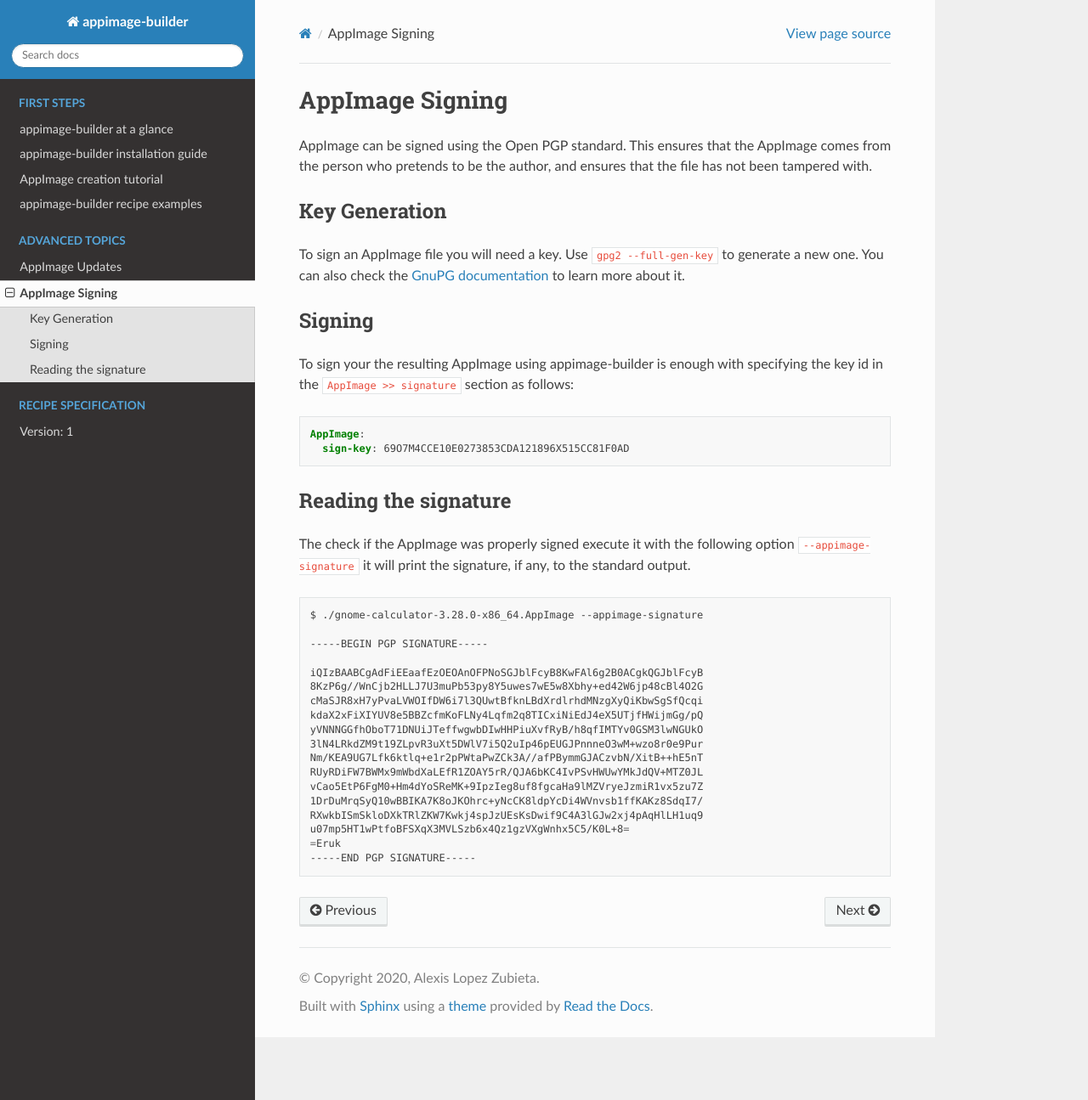
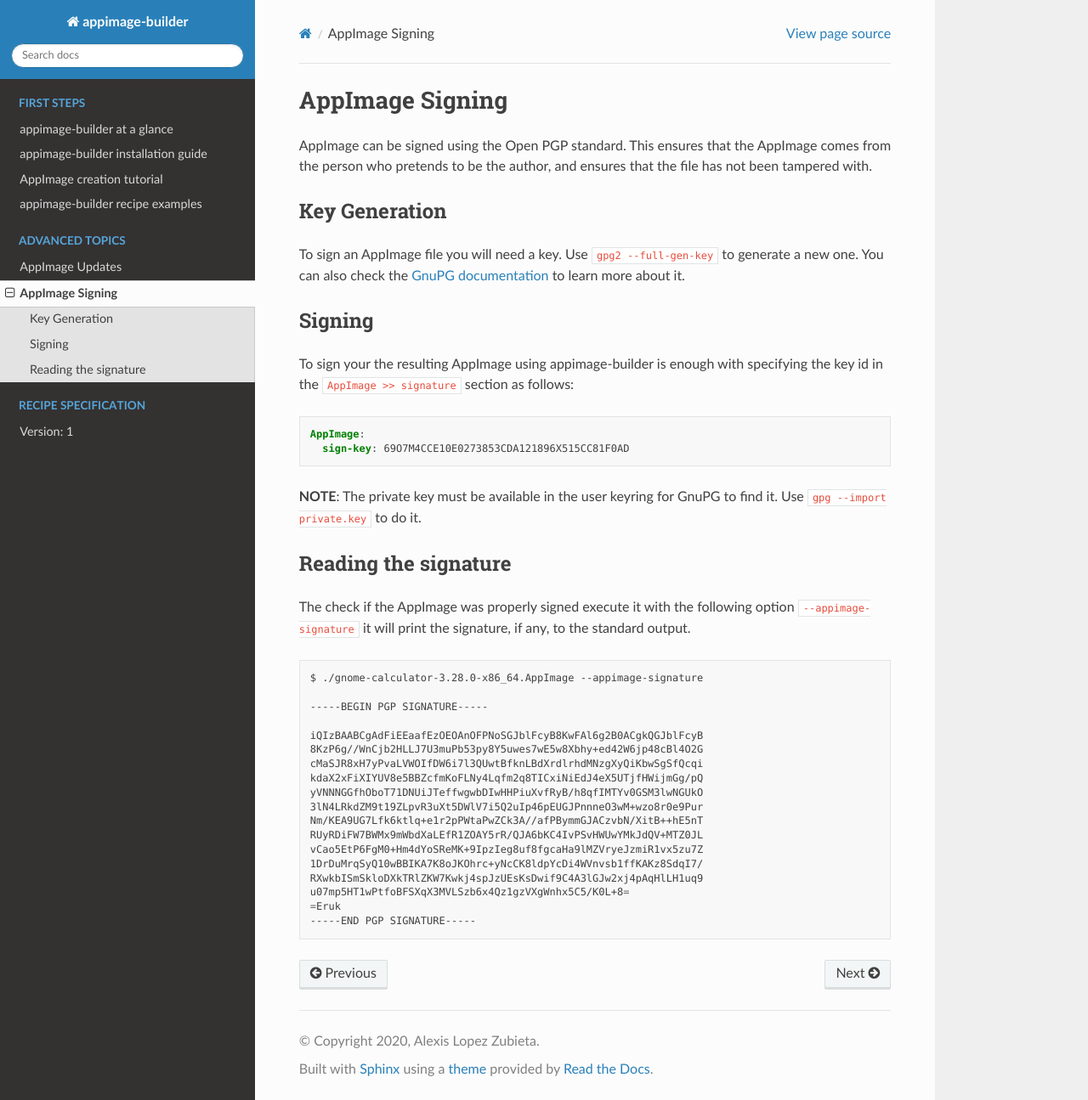
Before and after one commit to AppImageCrafters/appimage-builder-docs, a Sphinx documentation site: the page built from source/advanced/signing.rst, in a window 1280 px wide and 1295 px high. Shown: the whole window at 85% size. Built offline with Sphinx 7.4.7 and the Read the Docs theme 2.0.0, drawn with Linux system fonts in a browser that asks for light colours.

Commit message:
add note of importing private keys

```diff
--- a/source/advanced/signing.rst
+++ b/source/advanced/signing.rst
@@ -29,6 +29,9 @@ To sign your the resulting AppImage using appimage-builder is enough with specif
     AppImage:
       sign-key: 69O7M4CCE10E0273853CDA121896X515CC81F0AD
 
+**NOTE**: The private key must be available in the user keyring for GnuPG to find it.
+Use ``gpg --import private.key`` to do it.
+
 =====================
 Reading the signature
 =====================
```
